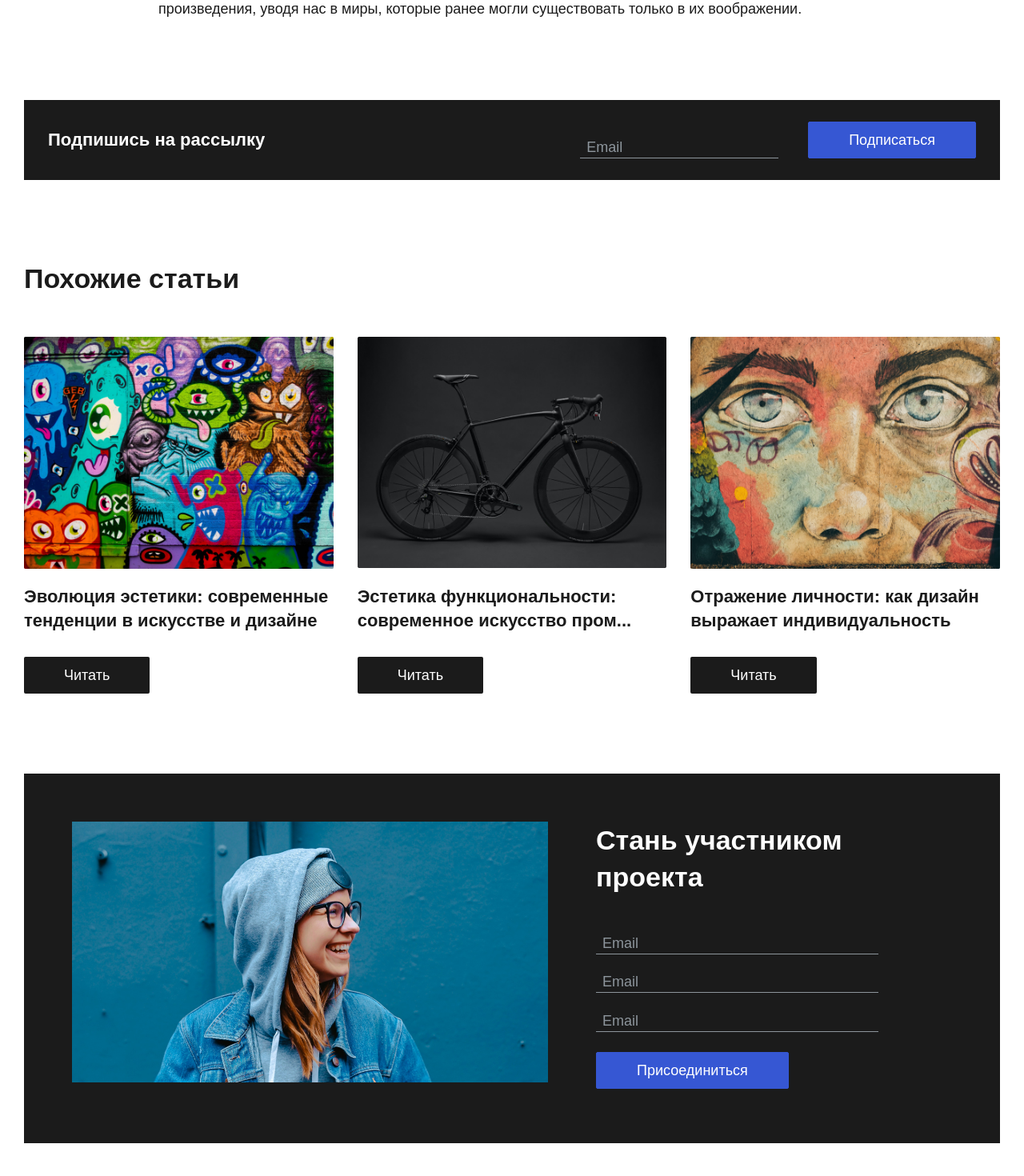
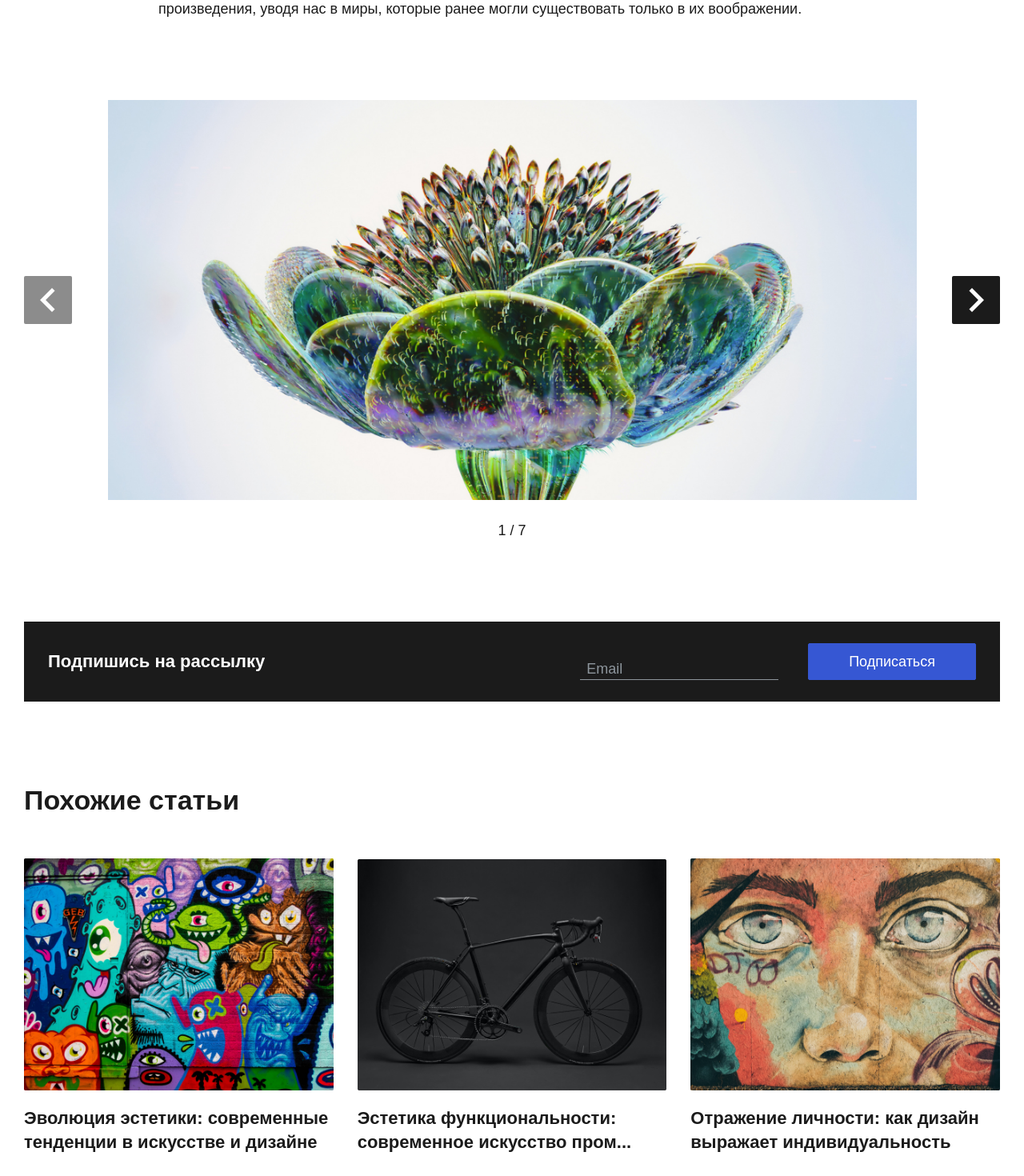
Before and after one commit to ImfreeDeveloper/fruktorum-test, a Nuxt app: page / in a window 1280 px wide. Shown: the part 2255-3725 px from the top of the page at 80% size. Built offline with nearby package versions, Linux system fonts and the light colour scheme; a web font is replaced by a local one.

Commit message:
markup slider-block

```diff
--- a/components/CtaFormBlock.vue
+++ b/components/CtaFormBlock.vue
@@ -8,9 +8,9 @@ section.sec.cta_form_block
         .cta_form_block__form
           h2.cta_form_block__title Стань участником проекта
           form
-            FieldInput.cta_form_block__input(v-model="name")
-            FieldInput.cta_form_block__input(v-model="phone")
-            FieldInput.cta_form_block__input(v-model="email")
+            FieldInput.cta_form_block__input(v-model="name" label="Имя")
+            FieldInput.cta_form_block__input(v-model="phone" label="Телефон")
+            FieldInput.cta_form_block__input(v-model="email" label="Email")
             Button.cta_form_block__button(text="Присоединиться")
 </template>
 
@@ -87,12 +87,20 @@ const email = ref('')
         text-align: center;
         margin-bottom: 3rem;
       }
+
+      @include xs-block() {
+        text-align: left;
+      }
     }
     &__input {
       margin-bottom: 2.5rem;
       max-width: 35.3rem;
       width: 100%;
       margin-right: 0;
+
+      @include xs-block() {
+        max-width: none;
+      }
     }
     &__button {
       margin-top: auto;
@@ -101,6 +109,10 @@ const email = ref('')
       @include sm-block() {
         margin-top: 2rem;
       }
+
+      @include xs-block() {
+        width: 100%;
+      }
     }
   }
 </style>
--- a/components/FieldInput.vue
+++ b/components/FieldInput.vue
@@ -1,5 +1,5 @@
 <template lang="pug">
-.field-input(:class="{'is-active': isFocus, 'is-filled': !!modelValue && !isFocus }")
+.field-input(:class="{'is-active': isFocus, 'is-filled': !!modelValue.trim() && !isFocus }")
   .field-input__wrap
     input(
       :type="props.typeField"
@@ -12,7 +12,7 @@
       @focus="setFocus(true)"
       @blur="setFocus(false)"
     )
-    label(v-if="isShow && !modelValue") Email
+    label(v-if="isShow && !modelValue.trim()") {{ label }}
 
 </template>
 
@@ -24,6 +24,11 @@
       type: String,
       required: false,
       default: "text"
+    },
+    label: {
+      type: String,
+      required: false,
+      default: ""
     },
     maxLength: {
       type: Number,
--- a/components/FormSubscribe.vue
+++ b/components/FormSubscribe.vue
@@ -5,7 +5,7 @@ section.sec.subscribe
       .subscribe__wrap
         p.subscribe__title Подпишись на рассылку
         .subscribe__form
-          FieldInput.subscribe__form-input(v-model="email")
+          FieldInput.subscribe__form-input(v-model="email" label="Email")
           Button(text="Подписаться")
 </template>
 
--- /dev/null
+++ b/components/SliderBlock.vue
@@ -0,0 +1,101 @@
+<template lang="pug">
+section.sec.slider-block
+  .container
+    .row
+      .slider-block__wrap
+        carousel(v-model="currentSlide")
+          slide(v-for="slide in dataSlides" :key="slide.id")
+            .slider-block__item(:style="`background-image: url(${slide.url})`")
+          template(#addons)
+            Navigation
+        div.slider-block__count
+          p {{ currentSlide + 1 }} / {{ dataSlides.length }}
+</template>
+
+<script setup>
+  import { ref } from 'vue'
+
+  const currentSlide = ref(0)
+  const dataSlides = ref([
+    {
+      id: 0,
+      url: '/images/2.jpg'
+    },
+    {
+      id: 1,
+      url: '/images/1.jpg'
+    },
+    {
+      id: 2,
+      url: '/images/3.jpg'
+    },
+    {
+      id: 3,
+      url: '/images/4.jpg'
+    },
+    {
+      id: 4,
+      url: '/images/5.jpg'
+    },
+    {
+      id: 5,
+      url: '/images/6.jpg'
+    },
+    {
+      id: 6,
+      url: '/images/7.jpg'
+    }
+  ])
+
+
+</script>
+
+<style lang="scss">
+  .slider-block {
+    &__wrap {
+      @include col();
+      @include size(12);
+
+      .carousel__track {
+        margin: 0;
+      }
+
+      .carousel__prev, .carousel__next {
+        width: 6rem;
+        height: 6rem;
+        background-color: $color-text;
+        border-radius: .2rem;
+        color: $color-white-light;
+
+        @include md-block() {
+          width: 4rem;
+          height: 4rem;
+        }
+
+        @include sm-block() {
+          margin: 0;
+        }
+      }
+    }
+    &__item {
+      width: 111rem;
+      padding-top: 41%;
+      background-position: center;
+      background-size: contain;
+      background-repeat: no-repeat;
+
+      @include sm-block() {
+        width: 100%;
+        padding-top: 50%;
+      }
+    }
+    &__count {
+      margin-top: 2.5rem;
+      text-align: center;
+
+      @include sm-block() {
+        margin-top: 1.5rem;
+      }
+    }
+  }
+</style>
--- a/package.json
+++ b/package.json
@@ -17,5 +17,8 @@
     "vite-plugin-pug": "^0.3.2",
     "vue": "^3.3.6",
     "vue-router": "^4.2.5"
+  },
+  "dependencies": {
+    "vue3-carousel": "^0.3.1"
   }
 }
--- a/pages/index.vue
+++ b/pages/index.vue
@@ -14,8 +14,8 @@ div
       li Роль в развлекательной индустрии (фильмы, игры, анимация)
       li Дизайн интерьера и архитектурная визуализация
       li Применение в медицинском моделировании и образовании
-
     p Виртуальная реальность и дополненная реальность вносят новые возможности и глубину в визуальное искусство. Художники будущего смогут создавать еще более впечатляющие и захватывающие произведения, уводя нас в миры, которые ранее могли существовать только в их воображении.
+  SliderBlock
   FormSubscribe
   ArticleListBlock
   CtaFormBlock
--- /dev/null
+++ b/plugins/vue3-carousel.js
@@ -0,0 +1,8 @@
+import { Carousel, Slide, Navigation } from 'vue3-carousel'
+import 'vue3-carousel/dist/carousel.css'
+
+export default defineNuxtPlugin((nuxtApp) => {
+    nuxtApp.vueApp.component( 'Carousel', Carousel)
+    nuxtApp.vueApp.component( 'Slide', Slide)
+    nuxtApp.vueApp.component( 'Navigation', Navigation)
+})
--- a/scss/base/_grid.scss
+++ b/scss/base/_grid.scss
@@ -89,182 +89,182 @@ $fields_xs: 15px;
 }
 
 @mixin size-lg($n){
-  $val: 100% / $columns * $n;
+  $val: calc(100% / $columns) * $n;
   @include lg(width, #{calc(#{$val} - #{$offset_lg})});
 }
 
 @mixin size-md($n){
-  $val: 100% / $columns * $n;
+  $val: calc(100% / $columns) * $n;
   @include md(width, #{calc(#{$val} - #{$offset_md})});
 }
 
 @mixin size-sm($n){
-  $val: 100% / $columns * $n;
+  $val: calc(100% / $columns) * $n;
   @include sm(width, #{calc(#{$val} - #{$offset_sm})});
 }
 
 @mixin size-xs($n){
-  $val: 100% / $columns * $n;
+  $val: calc(100% / $columns) * $n;
   @include xs(width, #{calc(#{$val} - #{$offset_xs})});
 }
 
 @mixin shift($n){
-  $val: 100% / $columns * $n;
+  $val: calc(100% / $columns) * $n;
   margin-left: #{calc(#{$val} + #{$offset_one_side})};
   margin-right: #{calc(#{$val} + #{$offset_one_side})};
 }
 
 @mixin shift-left($n){
-  $val: 100% / $columns * $n;
+  $val: calc(100% / $columns) * $n;
   margin-left: #{calc(#{$val} + #{$offset_one_side})};
 }
 
 @mixin shift-right($n){
-  $val: 100% / $columns * $n;
+  $val: calc(100% / $columns) * $n;
   margin-right: #{calc(#{$val} + #{$offset_one_side})};
 }
 
 @mixin shift-padding($n){
-  $val: 100% / $columns * $n;
+  $val: calc(100% / $columns) * $n;
   padding-left: #{calc(#{$val} + #{$offset_one_side})};
   padding-right: #{calc(#{$val} + #{$offset_one_side})};
 }
 
 @mixin shift-padding-left($n){
-  $val: 100% / $columns * $n;
+  $val: calc(100% / $columns) * $n;
   padding-left: #{calc(#{$val} + #{$offset_one_side})};
 }
 
 @mixin shift-padding-right($n){
-  $val: 100% / $columns * $n;
+  $val: calc(100% / $columns) * $n;
   padding-right: #{calc(#{$val} + #{$offset_one_side})};
 }
 
 @mixin shift-lg($n){
-  $val: 100% / $columns * $n;
+  $val: calc(100% / $columns) * $n;
   @include lg(margin-left, #{calc(#{$val} + #{$offset_lg_one_side})});
   @include lg(margin-right, #{calc(#{$val} + #{$offset_lg_one_side})});
 }
 
 @mixin shift-lg-left($n){
-  $val: 100% / $columns * $n;
+  $val: calc(100% / $columns) * $n;
   @include lg(margin-left, #{calc(#{$val} + #{$offset_lg_one_side})});
 }
 
 @mixin shift-lg-right($n){
-  $val: 100% / $columns * $n;
+  $val: calc(100% / $columns) * $n;
   @include lg(margin-right, #{calc(#{$val} + #{$offset_lg_one_side})});
 }
 
 @mixin shift-lg-padding($n){
-  $val: 100% / $columns * $n;
+  $val: calc(100% / $columns) * $n;
   @include lg(padding-left, #{calc(#{$val} + #{$offset_lg_one_side})});
   @include lg(padding-right, #{calc(#{$val} + #{$offset_lg_one_side})});
 }
 
 @mixin shift-lg-padding-left($n){
-  $val: 100% / $columns * $n;
+  $val: calc(100% / $columns) * $n;
   @include lg(padding-left, #{calc(#{$val} + #{$offset_lg_one_side})});
 }
 
 @mixin shift-lg-padding-right($n){
-  $val: 100% / $columns * $n;
+  $val: calc(100% / $columns) * $n;
   @include lg(padding-right, #{calc(#{$val} + #{$offset_lg_one_side})});
 }
 
 @mixin shift-md($n){
-  $val: 100% / $columns * $n;
+  $val: calc(100% / $columns) * $n;
   @include md(margin-left, #{calc(#{$val} + #{$offset_md_one_side})});
   @include md(margin-right, #{calc(#{$val} + #{$offset_md_one_side})});
 }
 
 @mixin shift-md-left($n){
-  $val: 100% / $columns * $n;
+  $val: calc(100% / $columns) * $n;
   @include md(margin-left, #{calc(#{$val} + #{$offset_md_one_side})});
 }
 
 @mixin shift-md-right($n){
-  $val: 100% / $columns * $n;
+  $val: calc(100% / $columns) * $n;
   @include md(margin-right, #{calc(#{$val} + #{$offset_md_one_side})});
 }
 
 @mixin shift-md-padding($n){
-  $val: 100% / $columns * $n;
+  $val: calc(100% / $columns) * $n;
   @include md(padding-left, #{calc(#{$val} + #{$offset_md_one_side})});
   @include md(padding-right, #{calc(#{$val} + #{$offset_md_one_side})});
 }
 
 @mixin shift-md-padding-left($n){
-  $val: 100% / $columns * $n;
+  $val: calc(100% / $columns) * $n;
   @include md(padding-left, #{calc(#{$val} + #{$offset_md_one_side})});
 }
 
 @mixin shift-md-padding-right($n){
-  $val: 100% / $columns * $n;
+  $val: calc(100% / $columns) * $n;
   @include md(padding-right, #{calc(#{$val} + #{$offset_md_one_side})});
 }
 
 @mixin shift-sm($n){
-  $val: 100% / $columns * $n;
+  $val: calc(100% / $columns) * $n;
   @include sm(margin-left, #{calc(#{$val} + #{$offset_sm_one_side})});
   @include sm(margin-right, #{calc(#{$val} + #{$offset_sm_one_side})});
 }
 
 @mixin shift-sm-left($n){
-  $val: 100% / $columns * $n;
+  $val: calc(100% / $columns) * $n;
   @include sm(margin-left, #{calc(#{$val} + #{$offset_sm_one_side})});
 }
 
 @mixin shift-sm-right($n){
-  $val: 100% / $columns * $n;
+  $val: calc(100% / $columns) * $n;
   @include sm(margin-right, #{calc(#{$val} + #{$offset_sm_one_side})});
 }
 
 @mixin shift-sm-padding($n){
-  $val: 100% / $columns * $n;
+  $val: calc(100% / $columns) * $n;
   @include sm(padding-left, #{calc(#{$val} + #{$offset_sm_one_side})});
   @include sm(padding-right, #{calc(#{$val} + #{$offset_sm_one_side})});
 }
 
 @mixin shift-sm-padding-left($n){
-  $val: 100% / $columns * $n;
+  $val: calc(100% / $columns) * $n;
   @include sm(padding-left, #{calc(#{$val} + #{$offset_sm_one_side})});
 }
 
 @mixin shift-sm-padding-right($n){
-  $val: 100% / $columns * $n;
+  $val: calc(100% / $columns) * $n;
   @include sm(padding-right, #{calc(#{$val} + #{$offset_sm_one_side})});
 }
 
 @mixin shift-xs($n){
-  $val: 100% / $columns * $n;
+  $val: calc(100% / $columns) * $n;
   @include xs(margin-left, #{calc(#{$val} + #{$offset_xs_one_side})});
   @include xs(margin-right, #{calc(#{$val} + #{$offset_xs_one_side})});
 }
 
 @mixin shift-xs-left($n){
-  $val: 100% / $columns * $n;
+  $val: calc(100% / $columns) * $n;
   @include xs(margin-left, #{calc(#{$val} + #{$offset_xs_one_side})});
 }
 
 @mixin shift-xs-right($n){
-  $val: 100% / $columns * $n;
+  $val: calc(100% / $columns) * $n;
   @include xs(margin-right, #{calc(#{$val} + #{$offset_xs_one_side})});
 }
 
 @mixin shift-xs-padding($n){
-  $val: 100% / $columns * $n;
+  $val: calc(100% / $columns) * $n;
   @include xs(padding-left, #{calc(#{$val} + #{$offset_xs_one_side})});
   @include xs(padding-right, #{calc(#{$val} + #{$offset_xs_one_side})});
 }
 
 @mixin shift-xs-padding-left($n){
-  $val: 100% / $columns * $n;
+  $val: calc(100% / $columns) * $n;
   @include xs(padding-left, #{calc(#{$val} + #{$offset_xs_one_side})});
 }
 
 @mixin shift-xs-padding-right($n){
-  $val: 100% / $columns * $n;
+  $val: calc(100% / $columns) * $n;
   @include xs(padding-right, #{calc(#{$val} + #{$offset_xs_one_side})});
 }
 
```
Also changed, not shown: scss/main.scss (line endings or trailing spaces), 1 other file (tests, documents, lock files or other folders).
